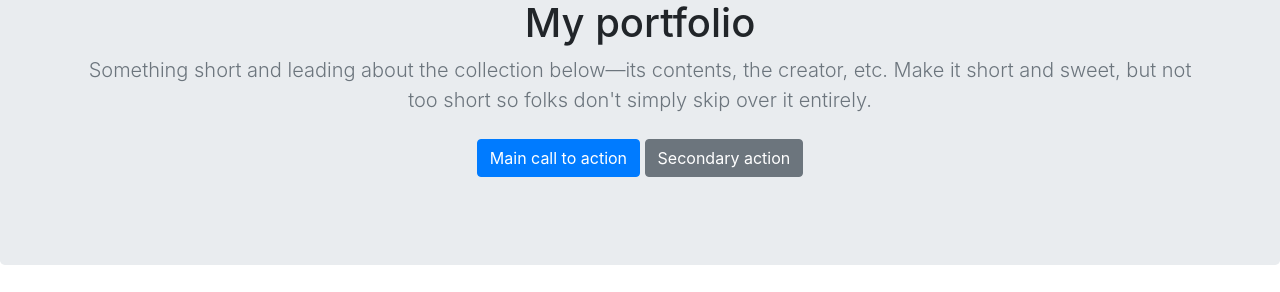
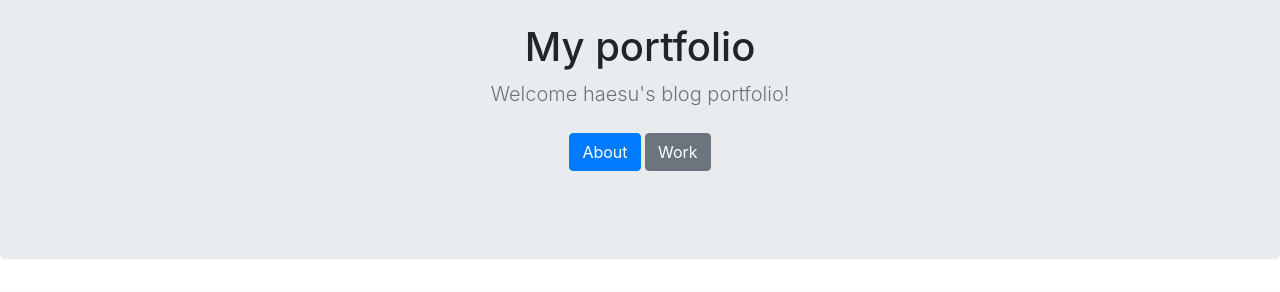
Before and after one commit to gotn0607/blogproject, a Django app: page /portfolio/ in a window 1280 px wide. Shown: the part 453-745 px from the top of the page. Run offline with Django 3.2, Linux system fonts and the light colour scheme; data comes from the database, SQL or seed files in the repository; some libraries are stand-ins or nearby versions.

Commit message:
commit-1

```diff
--- a/blogproject/settings.py
+++ b/blogproject/settings.py
@@ -20,10 +20,10 @@ BASE_DIR = os.path.dirname(os.path.dirname(os.path.abspath(__file__)))
 # See https://docs.djangoproject.com/en/2.1/howto/deployment/checklist/
 
 # SECURITY WARNING: keep the secret key used in production secret!
-SECRET_KEY = '4l!0(cb#!q7(4*)s33st5nbp_hstrwm%o0gbiqf9f28db-ozpd'
+SECRET_KEY = os.environ.get('DJANGO_SECRET_KEY', 'cg#p$g+j9tax!#a3cup@1$8obt2_+&k3q+pmu)5%asj6yjpkag')
 
 # SECURITY WARNING: don't run with debug turned on in production!
-DEBUG = True
+DEBUG = bool( os.environ.get('DJANGO_DEBUG', True) )
 
 ALLOWED_HOSTS = []
 
--- a/portfolio/templates/portfolio.html
+++ b/portfolio/templates/portfolio.html
@@ -27,11 +27,12 @@
       <section class="jumbotron text-center">
         <div class="container">
             <img src="{% static 'IMG_6817.jpg' %}" height="300", alt="">
+            <br><br>
           <h1 class="jumbotron-heading">My portfolio</h1>
-          <p class="lead text-muted">Something short and leading about the collection below—its contents, the creator, etc. Make it short and sweet, but not too short so folks don't simply skip over it entirely.</p>
+          <p class="lead text-muted"> Welcome haesu's blog portfolio!</p>
           <p>
-            <a href="#" class="btn btn-primary my-2">Main call to action</a>
-            <a href="#" class="btn btn-secondary my-2">Secondary action</a>
+            <a href="#" class="btn btn-primary my-2">About</a>
+            <a href="#" class="btn btn-secondary my-2">Work</a>
           </p>
         </div>
       </section>
```
